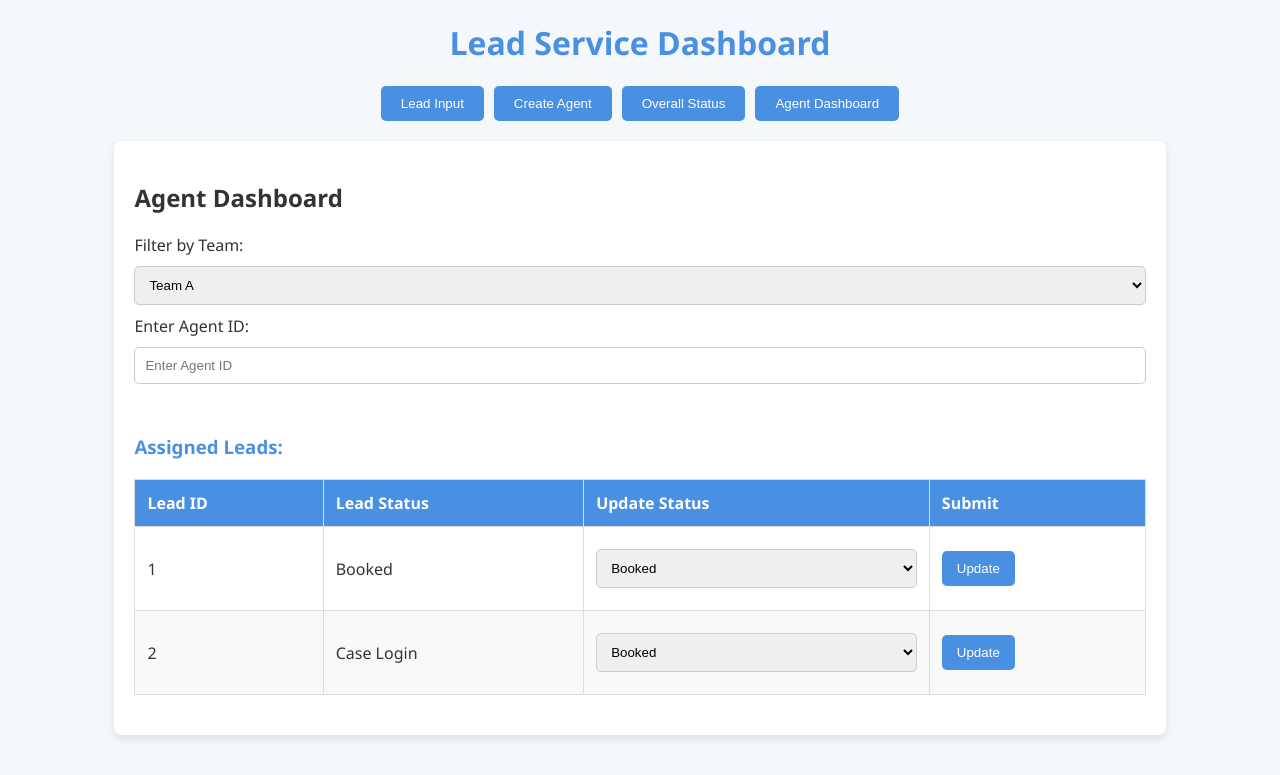
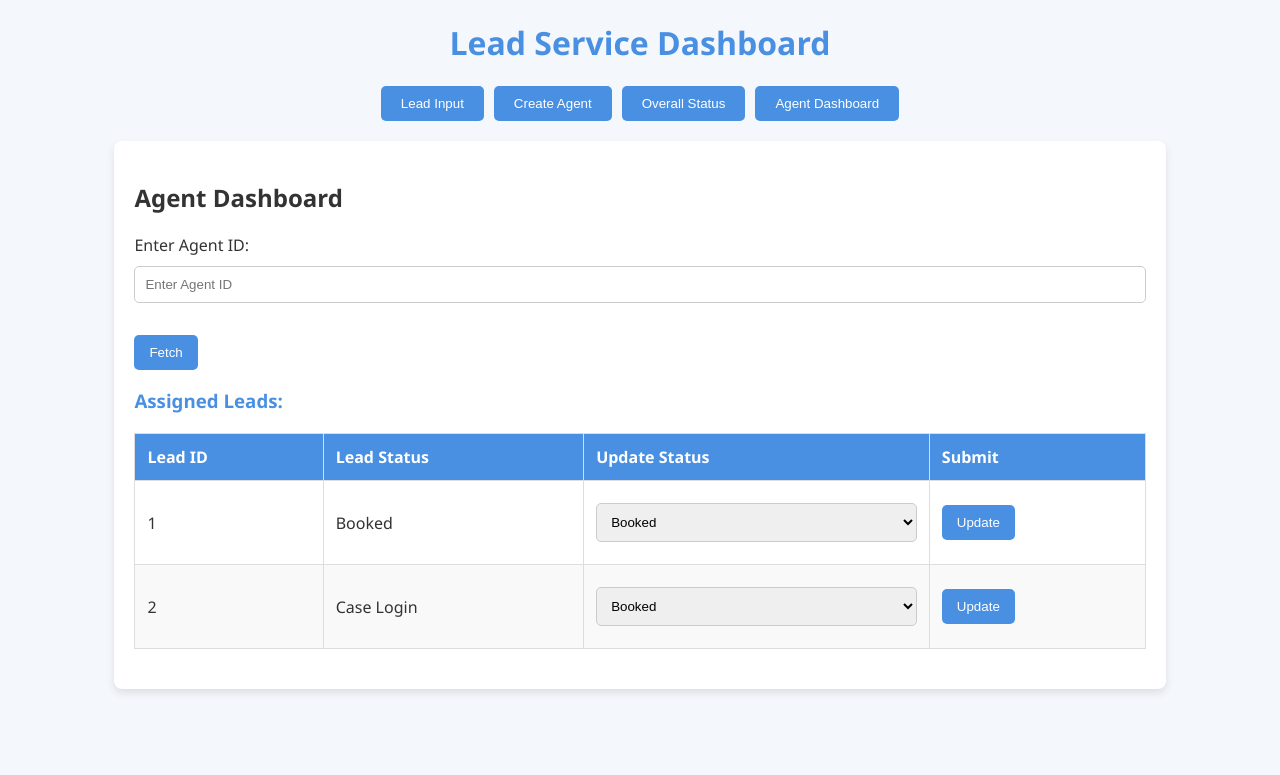
Before and after one commit to ApoorvaKrisna/lead-score-backend, a Flask app: page / in a window 1280 px wide, after a click on "Agent Dashboard". Shown: the top 775 px of the page. Run offline with Flask 2, Linux system fonts and the light colour scheme; parts of the project's set-up code (start-up, migrations or seed data) failed here and were passed over.

Commit message:
agentlist fetch with leadid

```diff
--- a/Services/agent_allocation_service.py
+++ b/Services/agent_allocation_service.py
@@ -86,7 +86,7 @@ def get_all_agents():
     id = request.args.get('agentId')
     cdb=CockroachClient()
     cdb.connect()
-    rec=cdb.fetch_all('''select * from agent_score where employeeid='''+"'"+id.upper()+"'")
+    rec=cdb.fetch_all('''select * from agent_score ags join lead_mapping lm on lm.employeeid=ags.employeeid where ags.employeeid='''+"'"+id.upper()+"'")
     cdb.close()
     return jsonify(rec), 201
 
--- a/templates/index.html
+++ b/templates/index.html
@@ -173,16 +173,16 @@
     <!-- Agent Dashboard Tab -->
     <div id="agent-dashboard" class="tab">
         <h2>Agent Dashboard</h2>
-        <label for="teamDropdown">Filter by Team:</label>
+        <!-- <label for="teamDropdown">Filter by Team:</label>
         <select id="teamDropdown" onchange="filterAgentsByTeam()">
             <option value="Team A">Team A</option>
             <option value="Team B">Team B</option>
             <option value="Team C">Team C</option>
-        </select>
-
+        </select>  -->
+        <div>
         <label for="agentId">Enter Agent ID:</label>
-        <input type="text" id="agentId" placeholder="Enter Agent ID"><br><br>
-
+        <input type="text" id="agentId" placeholder="Enter Agent ID" ><br><br>
+        <button onclick="fetchAgentList()">Fetch</button></div>
         <h3>Assigned Leads:</h3>
         <table id="agentLeadTable">
             <thead>
@@ -223,6 +223,7 @@
             </tbody>
         </table>
     </div>
+    <script src="https://code.jquery.com/jquery-3.5.1.min.js"></script>
 
     <script>
         function showTab(tabId) {
@@ -284,6 +285,19 @@
         function updateLeadStatus() {
             alert('Lead Status Updated!');
         }
+        function fetchAgentList() {
+            let v=document.getElementById("agentId").value
+            $.ajax({
+                url: 'http://127.0.0.1:5001/getallagents?agentId='+v,
+                method: 'GET',
+                success: function(response) {
+                  console.log(response);
+                },
+                error: function(jqXHR, textStatus, errorThrown) {
+                  console.log(errorThrown);
+                }
+              });
+        }
     </script>
 
 </body>
```
